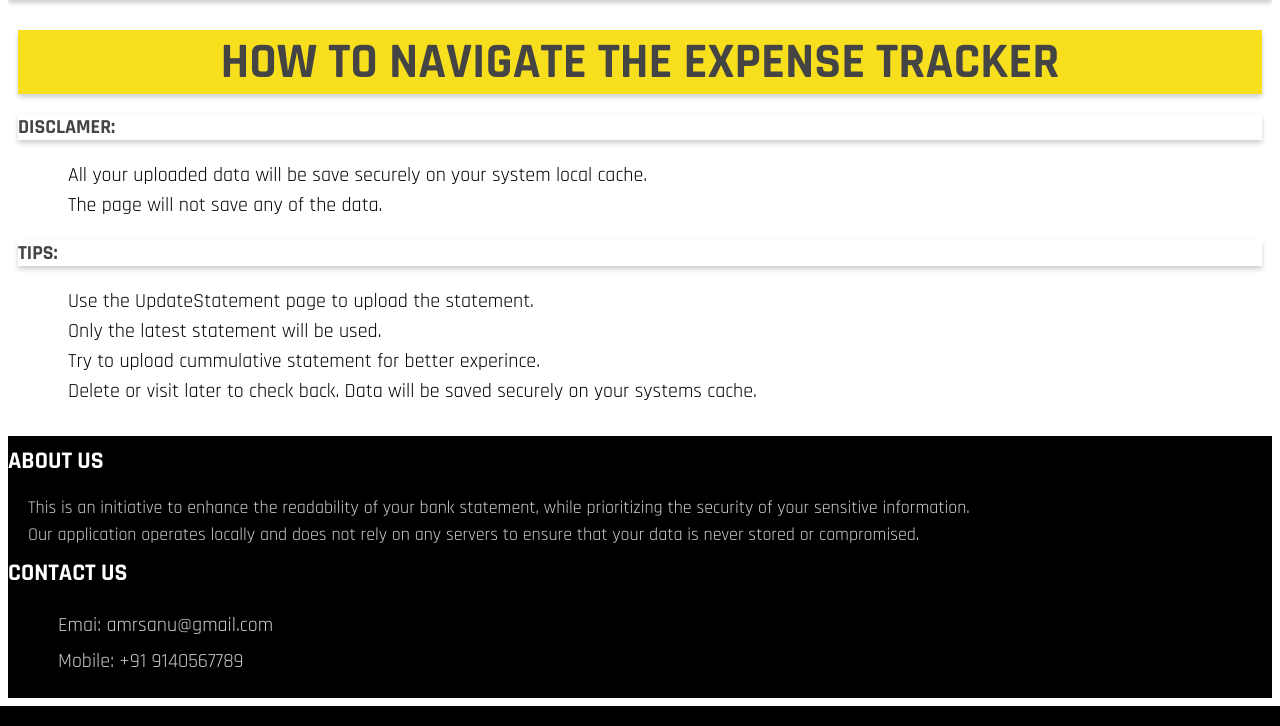
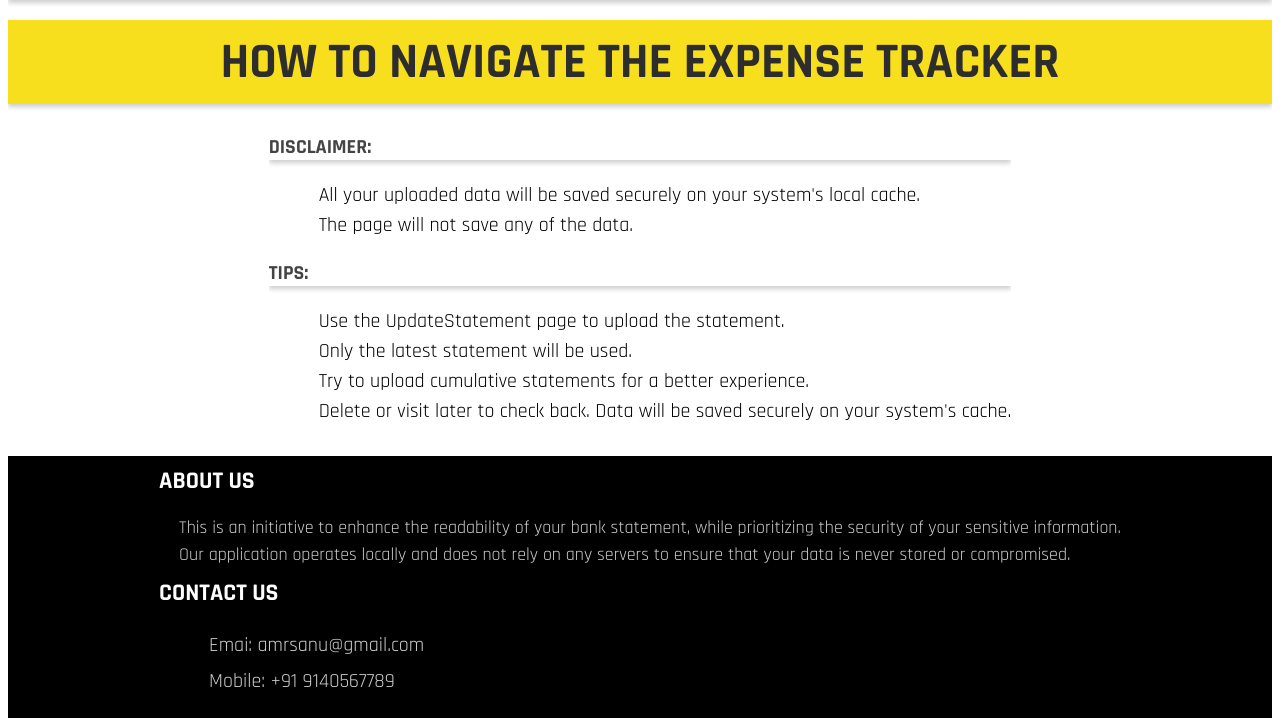
Before and after one commit to amrsanu/expense_tracker_app, a Django app: page /help/ in a window 1280 px wide. Shown: the part 224-950 px from the top of the page. Run offline with Django 4.2, Linux system fonts and the light colour scheme.

Commit message:
Fixed bugs - all good for hdfc and icici

```diff
--- a/statement/static/generate_app_password.css
+++ b/statement/static/help_page.css
@@ -1,4 +1,11 @@
+.center {
+  display: flex;
+  justify-content: center;
+  align-items: center;
+}
+
 #help {
+    justify-content: center;
     padding: 10px;
   }
 
--- a/statement/static/packages/statement_parser.py
+++ b/statement/static/packages/statement_parser.py
@@ -71,7 +71,7 @@ def icici_credit(statement_file):
         statement_df = statement_df.rename(
             columns={col: col.strip().title() for col in statement_df.columns}
         )
-        statement_df["Date"] = pd.to_datetime(statement_df["Date"], format="%d/%m/%y")
+        statement_df["Date"] = pd.to_datetime(statement_df["Date"], format="%d-%m-%Y")
         statement_df["Date"] = statement_df["Date"].dt.strftime("%d-%m-%Y")
 
         statement_df["Narration"] = (
--- a/statement/templates/statement/bank_statement.html
+++ b/statement/templates/statement/bank_statement.html
@@ -7,6 +7,8 @@
     <link rel="stylesheet" href="{% static 'include\footer.css' %}">
     <link rel="stylesheet" href="{% static 'include\navigation.css' %}">
     <link rel="stylesheet" href="{% static 'bank_statement.css' %}">
+    <link rel="stylesheet" href="{% static 'base.css' %}">
+    <link rel="stylesheet" href="{% static 'footer.css' %}">
 {% endblock css_files %}
 
 {% block content %}
--- a/statement/templates/statement/help_page.html
+++ b/statement/templates/statement/help_page.html
@@ -4,32 +4,40 @@
 {% block title %}Expense Tracker{% endblock %}
 
 {% block css_files %}
+    <link rel="stylesheet" href="{% static 'base.css' %}">
+    <link rel="stylesheet" href="{% static 'footer.css' %}">
     <link rel="stylesheet" href="{% static 'include\header.css' %}">
     <link rel="stylesheet" href="{% static 'include\navigation.css' %}">
-    <link rel="stylesheet" href="{% static 'generate_app_password.css' %}">
-
+    <link rel="stylesheet" href="{% static 'help_page.css' %}">
 {% endblock css_files %}
 
 {% block content %}
     {% include "header.html" %}
     {% include "navigation.html" %}
+    <h1>How to navigate the Expense Tracker</h1>
 
+    <div class="center">
         <section id="help">
-        <h1>How to navigate the Expense Tracker</h1>
-        <h3>Disclamer: </h3>
+          <div>
+            <h3>Disclaimer: </h3>
             <ol>
-            <li>All your uploaded data will be save securely on your system local cache.</li>
+              <li>All your uploaded data will be saved securely on your system's local cache.</li>
               <li>The page will not save any of the data.</li>
             </ol>
+          </div>
 
+          <div>
             <h3>Tips: </h3>
             <ol>
               <li>Use the UpdateStatement page to upload the statement.</li>
               <li>Only the latest statement will be used.</li>
-            <li>Try to upload cummulative statement for better experince.</li>
-            <li>Delete or visit later to check back. Data will be saved securely on your systems cache.</li>
+              <li>Try to upload cumulative statements for a better experience.</li>
+              <li>Delete or visit later to check back. Data will be saved securely on your system's cache.</li>
+            </ol>
+          </div>
+        </section>
+      </div>
 
-        </ol>
-    </section>
+
 
 {% endblock content %}
--- a/static/footer.css
+++ b/static/footer.css
@@ -1,7 +1,11 @@
 
 #footer {
+  display: flex;
+  justify-content: center;
+  align-items: center;
   background-color: black;
   padding: 10px 0;
+
 }
 
 #footer h3 {
```
Also changed, not shown: statement/templates/statement/generate_app_password.html (deleted, +0 -33 lines). Lines whose indentation alone changed are shown as unchanged.
